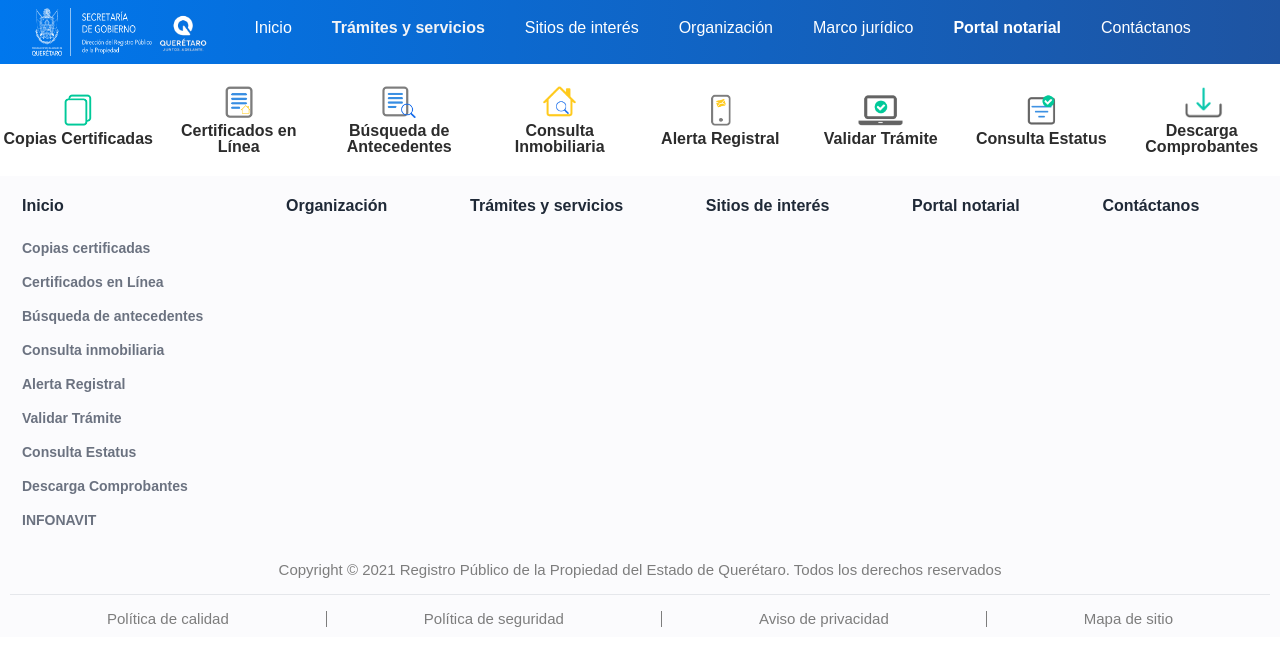
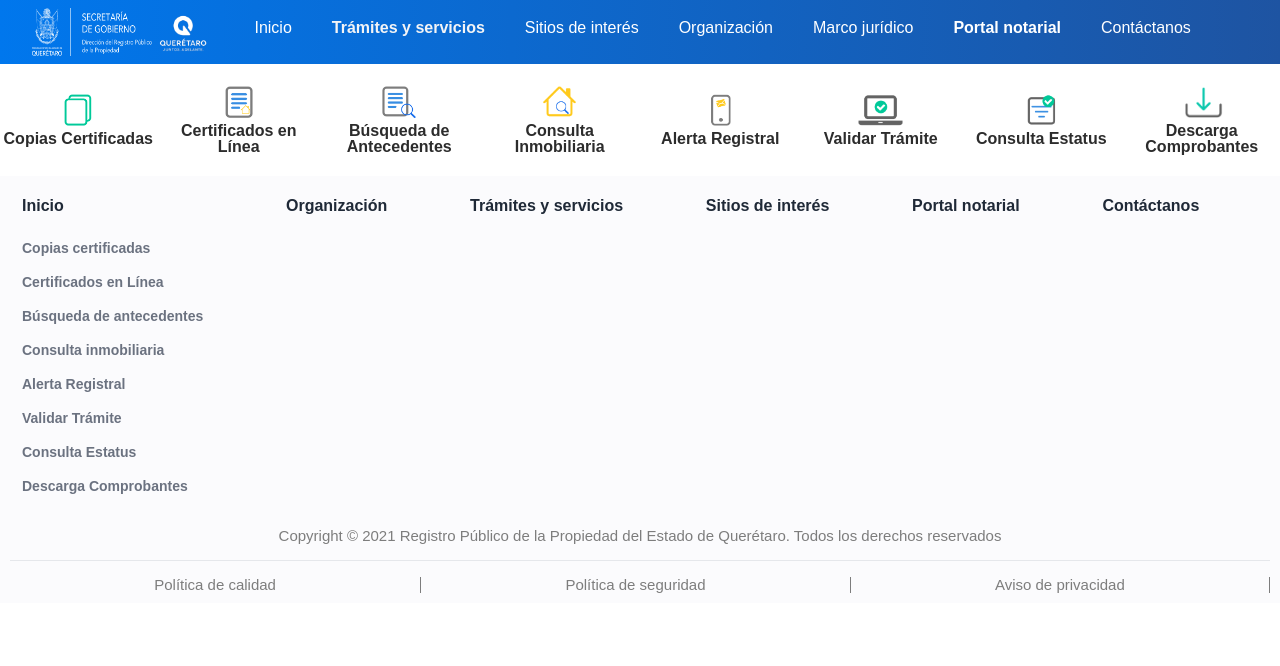
Before and after one commit to mariotavarez/rpp_page, a React (Create React App) app: page / in a window 1280 px wide. Shown: the top 666 px of the page. Built offline with nearby package versions, Linux system fonts and the light colour scheme.

Commit message:
ORGANIZACION: Correcciones de mapas de organizaciones

```diff
--- a/src/components/layout/footer/Footer.scss
+++ b/src/components/layout/footer/Footer.scss
@@ -78,7 +78,7 @@
 // POLITICAS OPTIONS
 .politicas-options {
   display: grid;
-  grid-template-columns: repeat(4, auto);
+  grid-template-columns: repeat(3, auto);
   padding-bottom: 10px;
   cursor: pointer;
 }
--- a/src/data/Menu-tramites-servicios/MenuTramitesServices.tsx
+++ b/src/data/Menu-tramites-servicios/MenuTramitesServices.tsx
@@ -40,24 +40,24 @@ export const MENU_TRAMITES_SERVICIOS_DATA: MenuTramitesServiciosModel[] = [
     theme: "bg-gradient-4",
     isExternal: true,
   },
-  // {
-  //   title: "Costos de Trámites y Servicios",
-  //   icono: (
-  //     <svg
-  //       xmlns="http://www.w3.org/2000/svg"
-  //       width="10"
-  //       height="10"
-  //       fill="currentColor"
-  //       className="w-14 h-14 flex items-center text-white mx-auto"
-  //       viewBox="0 0 16 16"
-  //     >
-  //       <path d="M4 10.781c.148 1.667 1.513 2.85 3.591 3.003V15h1.043v-1.216c2.27-.179 3.678-1.438 3.678-3.3 0-1.59-.947-2.51-2.956-3.028l-.722-.187V3.467c1.122.11 1.879.714 2.07 1.616h1.47c-.166-1.6-1.54-2.748-3.54-2.875V1H7.591v1.233c-1.939.23-3.27 1.472-3.27 3.156 0 1.454.966 2.483 2.661 2.917l.61.162v4.031c-1.149-.17-1.94-.8-2.131-1.718H4zm3.391-3.836c-1.043-.263-1.6-.825-1.6-1.616 0-.944.704-1.641 1.8-1.828v3.495l-.2-.05zm1.591 1.872c1.287.323 1.852.859 1.852 1.769 0 1.097-.826 1.828-2.2 1.939V8.73l.348.086z" />
-  //     </svg>
-  //   ),
-  //   url: "https://cerlin.ciasqro.gob.mx/app_assets/portal_assets/docs/Costos%202021.pdf",
-  //   theme: "bg-gradient-2",
-  //   isExternal: true,
-  // },
+  {
+    title: "Costos de Trámites y Servicios",
+    icono: (
+      <svg
+        xmlns="http://www.w3.org/2000/svg"
+        width="10"
+        height="10"
+        fill="currentColor"
+        className="w-14 h-14 flex items-center text-white mx-auto"
+        viewBox="0 0 16 16"
+      >
+        <path d="M4 10.781c.148 1.667 1.513 2.85 3.591 3.003V15h1.043v-1.216c2.27-.179 3.678-1.438 3.678-3.3 0-1.59-.947-2.51-2.956-3.028l-.722-.187V3.467c1.122.11 1.879.714 2.07 1.616h1.47c-.166-1.6-1.54-2.748-3.54-2.875V1H7.591v1.233c-1.939.23-3.27 1.472-3.27 3.156 0 1.454.966 2.483 2.661 2.917l.61.162v4.031c-1.149-.17-1.94-.8-2.131-1.718H4zm3.391-3.836c-1.043-.263-1.6-.825-1.6-1.616 0-.944.704-1.641 1.8-1.828v3.495l-.2-.05zm1.591 1.872c1.287.323 1.852.859 1.852 1.769 0 1.097-.826 1.828-2.2 1.939V8.73l.348.086z" />
+      </svg>
+    ),
+    url: "https://cerlin.ciasqro.gob.mx/app_assets/portal_assets/docs/Costos2022.pdf",
+    theme: "bg-gradient-2",
+    isExternal: true,
+  },
   {
     title: "Información catastral registral",
     icono: (
--- a/src/data/Organizacion/Subdirecciones.tsx
+++ b/src/data/Organizacion/Subdirecciones.tsx
@@ -31,7 +31,7 @@ export const SUBDIRECCIONES_DATA: SubdireccionesOrganizacionModel[] = [
   {
     src: (
       <iframe
-        src="https://www.google.com/maps/embed?pb=!1m18!1m12!1m3!1d3727.076917197417!2d-99.93253838506935!3d20.90922488606323!2m3!1f0!2f0!3f0!3m2!1i1024!2i768!4f13.1!3m3!1m2!1s0x85d48768b7c6d3f9%3A0xe9cf60370a1baea0!2sRegistro%20P%C3%BAblico%20de%20la%20Propiedad%20y%20del%20Comercio%20del%20Estado%20de%20Quer%C3%A9taro!5e0!3m2!1ses-419!2smx!4v1605570672796!5m2!1ses-419!2smx"
+        src="https://www.google.com/maps/embed?pb=!1m18!1m12!1m3!1d3732.400151040319!2d-99.81668828507296!3d20.69396938618065!2m3!1f0!2f0!3f0!3m2!1i1024!2i768!4f13.1!3m3!1m2!1s0x85d3838aad8bdbdb%3A0xa7d7dfb395e1f757!2sRegistro%20Publico%20de%20la%20Propiedad!5e0!3m2!1ses-419!2smx!4v1605570694691!5m2!1ses-419!2smx"
         frameBorder="0"
         width="100%"
         allowFullScreen={true}
@@ -82,7 +82,7 @@ export const SUBDIRECCIONES_DATA: SubdireccionesOrganizacionModel[] = [
   {
     src: (
       <iframe
-        src="https://www.google.com/maps/embed?pb=!1m18!1m12!1m3!1d3734.9210825396044!2d-100.39809958507468!3d20.59128018623698!2m3!1f0!2f0!3f0!3m2!1i1024!2i768!4f13.1!3m3!1m2!1s0x85d35ad358bf725f%3A0x1b4583678d67b7d5!2sRegistro%20P%C3%BAblico%20de%20la%20Propiedad%20y%20del%20Comercio%20del%20Estado%20de%20Quer%C3%A9taro!5e0!3m2!1ses!2smx!4v1605570622930!5m2!1ses!2smx"
+        src="https://www.google.com/maps/embed?pb=!1m18!1m12!1m3!1d14941.26953711774!2d-100.38523053022456!3d20.575092400000006!2m3!1f0!2f0!3f0!3m2!1i1024!2i768!4f13.1!3m3!1m2!1s0x85d345dd22c747f7%3A0xb052d7e3ee120e05!2sArchivo%20General%20de%20Notarias%20Queretaro!5e0!3m2!1ses-419!2smx!4v1642173946498!5m2!1ses-419!2smx"
         frameBorder="0"
         width="100%"
         allowFullScreen={true}
--- a/src/data/footer.tsx
+++ b/src/data/footer.tsx
@@ -60,12 +60,12 @@ export const FOOTER: FooterModel[] = [
         isSubMenu: false,
         targetBlank: false,
       },
-      {
-        text: "INFONAVIT",
-        url: `https://rppc.queretaro.gob.mx/portal/videos/VIDEO_INFONAVIT.mp4`,
-        isSubMenu: true,
-        targetBlank: true,
-      },
+      // {
+      //   text: "INFONAVIT",
+      //   url: `https://rppc.queretaro.gob.mx/portal/videos/VIDEO_INFONAVIT.mp4`,
+      //   isSubMenu: true,
+      //   targetBlank: true,
+      // },
     ],
   },
   {
--- a/src/data/politicasSeguridad.tsx
+++ b/src/data/politicasSeguridad.tsx
@@ -20,10 +20,10 @@ export const POLITICAS_SEGURIDAD: FooterOptionModel[] = [
     isSubMenu: false,
     targetBlank: false,
   },
-  {
-    text: "Mapa de sitio",
-    url: "",
-    isSubMenu: false,
-    targetBlank: false,
-  },
+  // {
+  //   text: "Mapa de sitio",
+  //   url: "",
+  //   isSubMenu: false,
+  //   targetBlank: false,
+  // },
 ];
```
